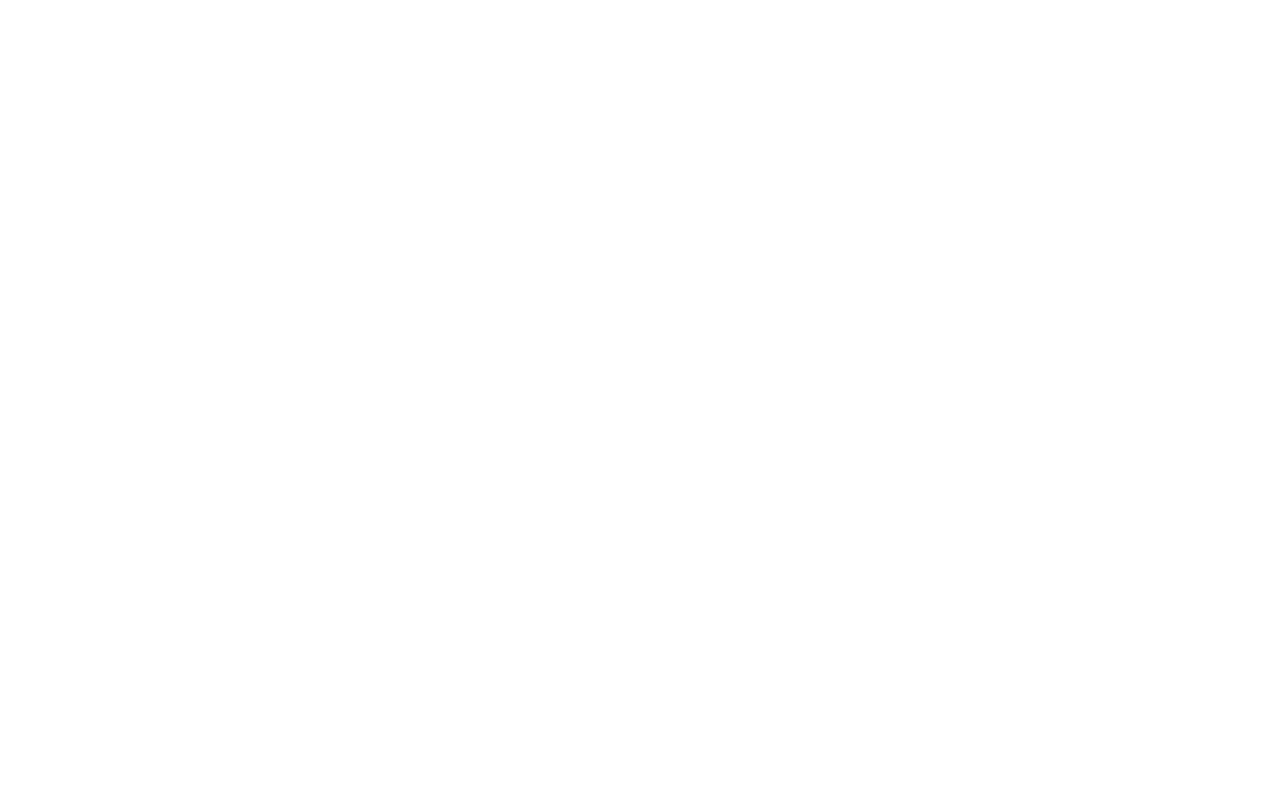
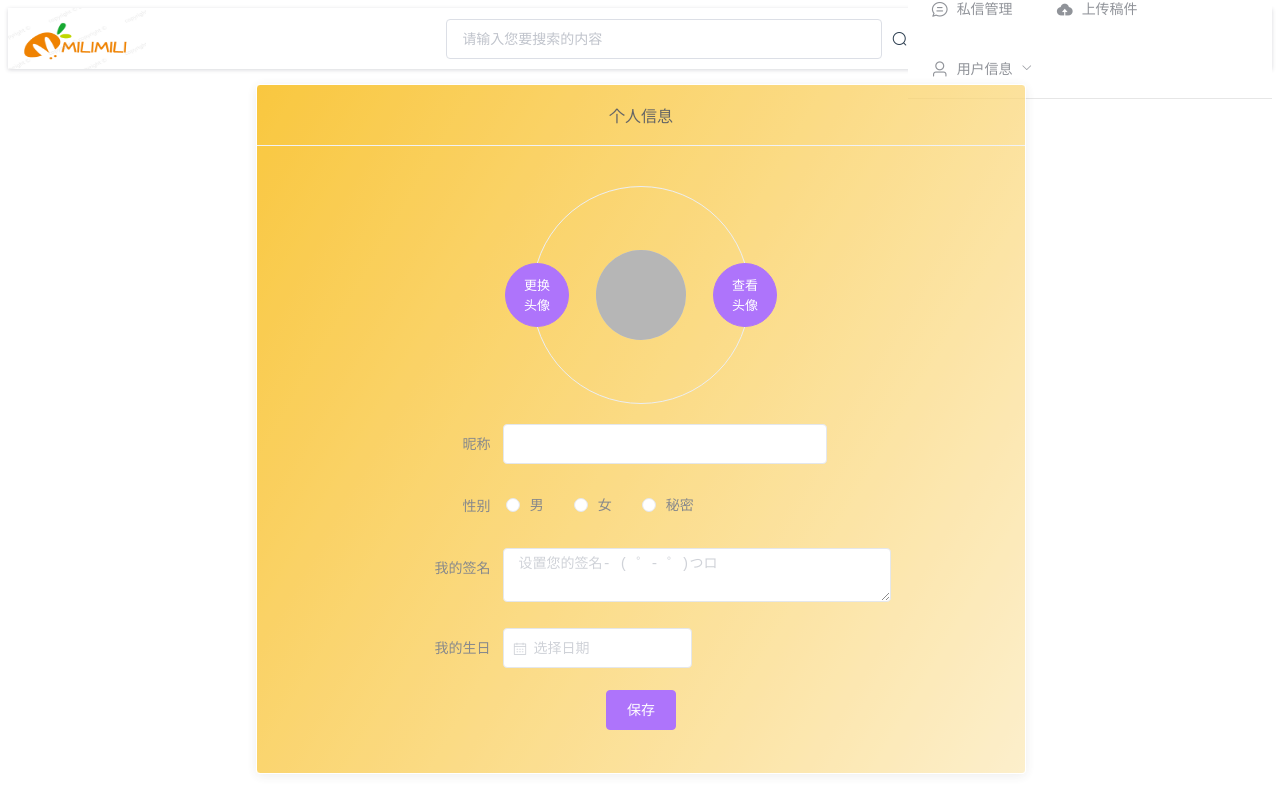
Before and after one commit to BUAA-GoodBro2021/MiliMili_frontend, a Vue app in the folder mili/: page /PersonalInfromation in a window 1280 px wide. Built offline with nearby package versions, Linux system fonts and the light colour scheme; grey boxes are pictures that could not be loaded.

Commit message:
PIFM.vue

```diff
--- a/mili/src/router/index.js
+++ b/mili/src/router/index.js
@@ -24,6 +24,11 @@
         name: 'PersonalHomePage',
         component: () => import('../views/PersonalHomePage/PHP.vue'),
       },
+      {
+        path: '/PersonalInfromation',
+        name: 'PersonalInformation',
+        component: () => import('../views/PersonalHomePage/PIFM.vue'),
+      },
       //在这里填写的路由都将获得header
     ]
   },
--- /dev/null
+++ b/mili/src/views/PersonalHomePage/PIFM.vue
@@ -0,0 +1,202 @@
+<template>
+  <div>
+    <el-card class="box-card">
+      <div slot="header" class="clearfix title">
+        <span>个人信息</span>
+      </div>
+      <!-- 表单 -->
+      <!-- 头像 -->
+      <div style="padding: 20px 0">
+        <div class="AvaBox">
+          <a href="#">
+            <div class="ChangeAva">
+              <span class="CAText">更换头像</span>
+            </div>
+          </a>
+          <div class="avatar">
+            <el-avatar :size="90" :src="form.ava" class="AvaImg"></el-avatar>
+          </div>
+          <a href="#">
+            <div class="ViewAva">
+              <span class="VAText">查看头像</span>
+            </div>
+          </a>
+        </div>
+      </div>
+      <!-- 信息 -->
+      <el-form ref="form" :model="form" label-width="10vh">
+        <el-form-item label="昵称" class="box">
+          <el-input v-model="form.name" class="Fname"></el-input>
+        </el-form-item>
+        <el-form-item label="性别" class="box">
+          <el-radio-group v-model="form.sex" class="Fsex">
+            <el-radio label="男"></el-radio>
+            <el-radio label="女"></el-radio>
+            <el-radio label="秘密"></el-radio>
+          </el-radio-group>
+        </el-form-item>
+        <el-form-item label="我的签名" class="box">
+          <el-input
+            type="textarea"
+            placeholder="设置您的签名- ( ゜- ゜)つロ"
+            v-model="form.introduce"
+            class="Fintroduce"
+          ></el-input>
+        </el-form-item>
+        <el-form-item label="我的生日" class="box" style="margin-top: 5vh">
+          <el-col :span="7">
+            <el-date-picker
+              type="date"
+              placeholder="选择日期"
+              v-model="form.date"
+              style="width: 100%"
+            ></el-date-picker>
+          </el-col>
+        </el-form-item>
+        <el-form-item>
+          <el-button type="primary" @click="onSubmit">保存</el-button>
+        </el-form-item>
+      </el-form>
+    </el-card>
+  </div>
+</template>
+
+
+<script>
+export default {
+  data() {
+    return {
+      form: {
+        name: "",
+        Uid: "10086",
+        sex: "",
+        date: "",
+        introduce: "",
+        ava: "http://n.sinaimg.cn/sinacn10116/581/w633h748/20190612/95d6-hyeztyt1927097.jpg",
+      },
+    };
+  },
+  methods: {
+    onSubmit() {
+      console.log("submit!");
+    },
+  },
+};
+</script>
+
+<style scoped>
+.box-card {
+  position: absolute;
+  left: 20%;
+  top: 10.5%;
+  width: 60%;
+  background: linear-gradient(-60deg, #fceabb, #f8b500);
+  border-color: white;
+  opacity: 75%;
+  height: 86%;
+}
+
+.AvaBox {
+  width: 27vh;
+  height: 27vh;
+  border: 1px solid #e5e9ef;
+  border-radius: 50%;
+  position: relative;
+  margin: 0 auto;
+}
+.ChangeAva {
+  width: 8vh;
+  height: 8vh;
+  box-sizing: border-box;
+  border-radius: 50%;
+  background: #9446fa;
+  border: 1px solid #9446fa;
+  position: absolute;
+  left: -3.5vh;
+  top: 50%;
+  transform: translateY(-50%);
+  display: block;
+}
+.ViewAva {
+  width: 8vh;
+  height: 8vh;
+  box-sizing: border-box;
+  border-radius: 50%;
+  background: #9446fa;
+  border: 1px solid #9446fa;
+  position: absolute;
+  right: -3.5vh;
+  top: 50%;
+  transform: translateY(-50%);
+  display: block;
+}
+.CAText {
+  width: 2.2em;
+  font-size: 14px;
+  line-height: 18px;
+  position: absolute;
+  top: 50%;
+  left: 50%;
+  color: #fff;
+  transform: translate(-50%, -50%);
+  font: 13px/1.5 Microsoft YaHei, tahoma, \\5b8b\4f53, sans-serif;
+  font-family: MicrosoftYaHei;
+}
+.VAText {
+  width: 2.2em;
+  font-size: 14px;
+  line-height: 18px;
+  position: absolute;
+  top: 50%;
+  left: 50%;
+  color: #fff;
+  transform: translate(-50%, -50%);
+  font: 13px/1.5 Microsoft YaHei, tahoma, \\5b8b\4f53, sans-serif;
+  font-family: MicrosoftYaHei;
+}
+.avatar {
+  width: 168px;
+  height: 168px;
+  position: absolute;
+  top: 50%;
+  left: 50%;
+  transform: translate(-50%, -50%);
+}
+.AvaImg {
+  border-radius: 50%;
+  position: absolute;
+  top: 50%;
+  left: 50%;
+  transform: translate(-50%, -50%);
+}
+
+.title {
+  border-color: white !important;
+}
+.box {
+  position: relative;
+  left: 20%;
+}
+.Fname {
+  position: absolute;
+  left: 0;
+  width: 50%;
+}
+.Fsex {
+  position: absolute;
+  left: 0;
+  width: 30%;
+  top: 30%;
+}
+.Fintroduce {
+  position: absolute;
+  left: 0;
+  width: 60%;
+}
+
+.el-button {
+  background-color: #9446fa;
+  border-color: #9446fa;
+  margin-left: -10vh;
+}
+</style>
```
